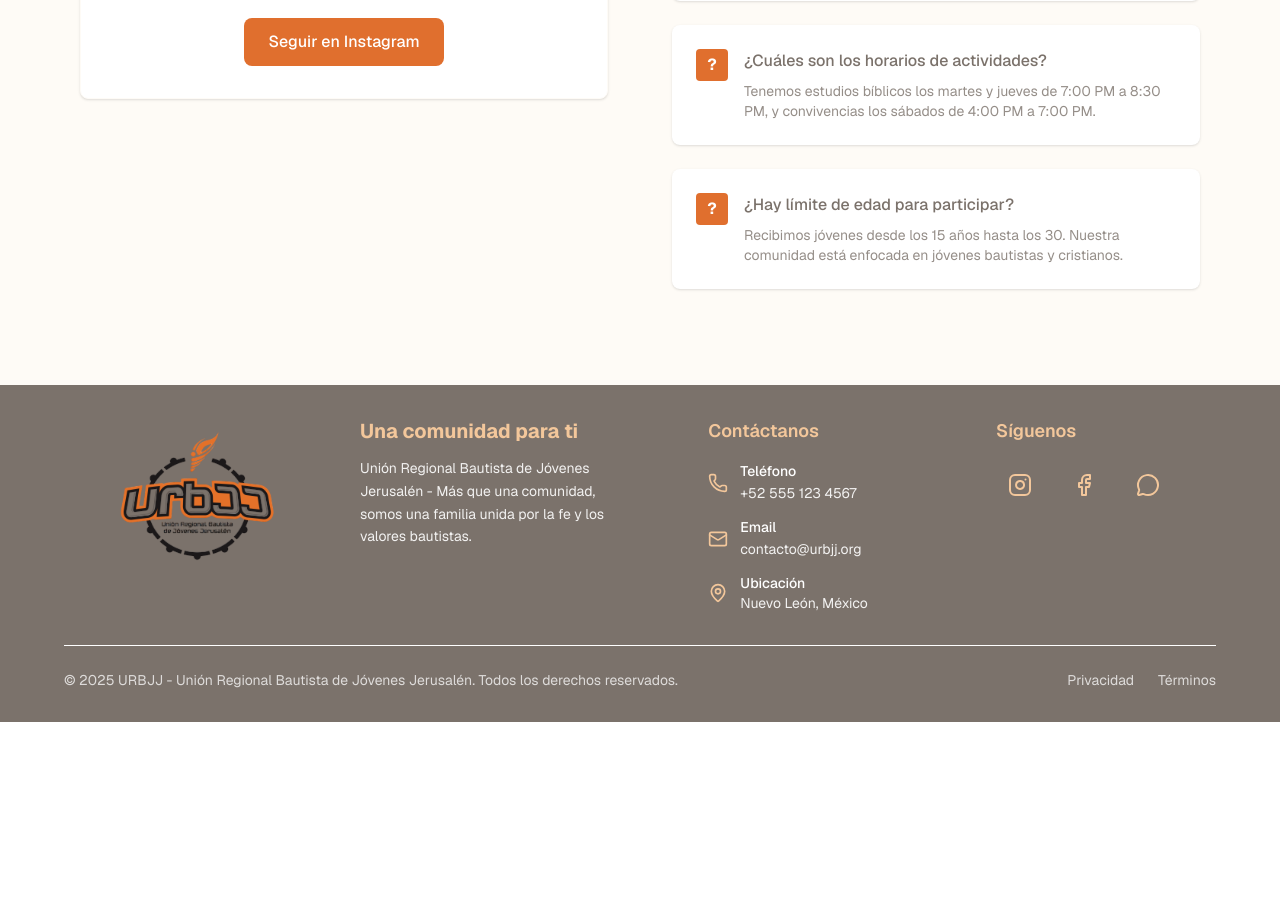
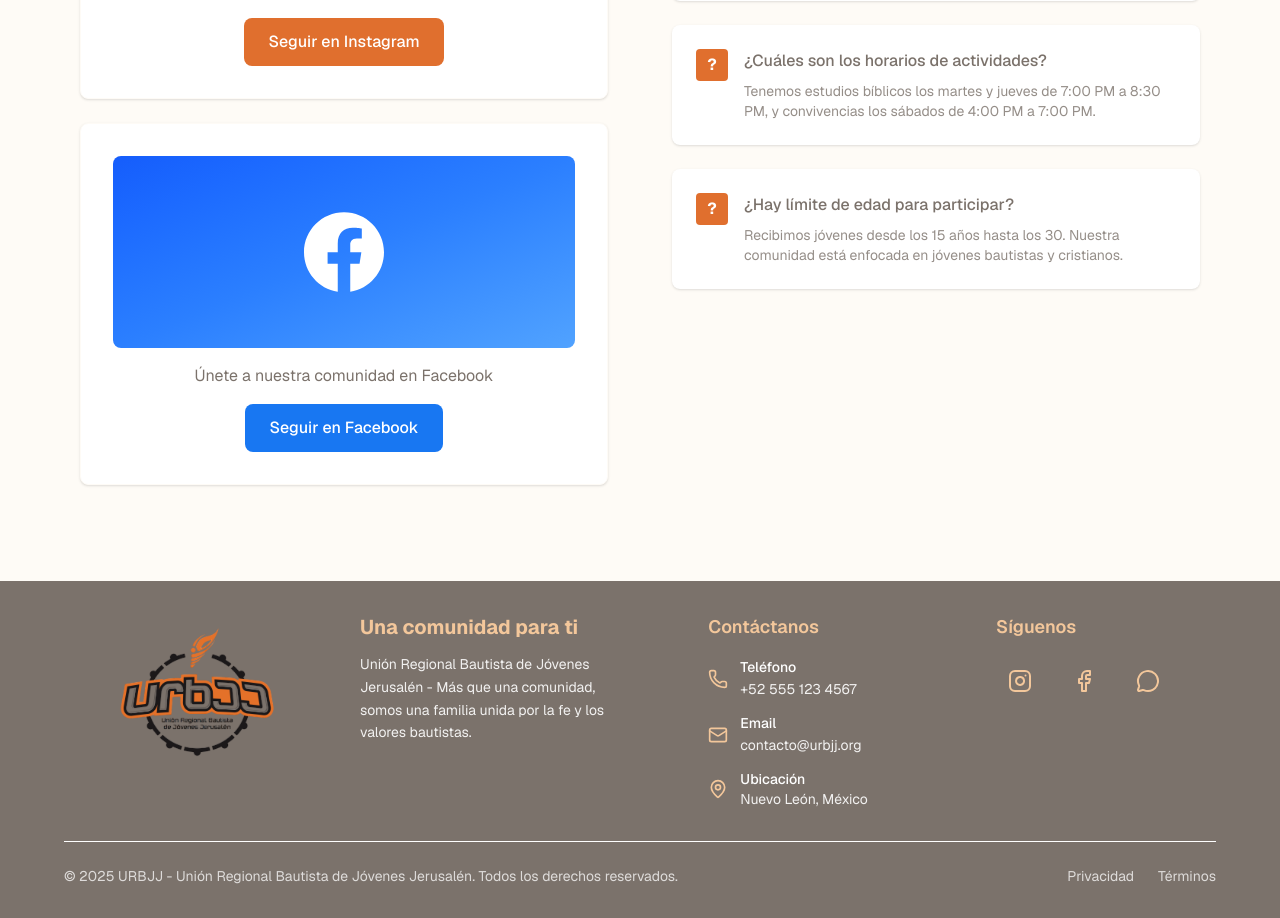
Before and after one commit to GermanxD/landing-page, a Next.js app: page / in a window 1280 px wide. Shown: the part 2361-3279 px from the top of the page. Before the commit the page ends 3083 px from the top, so only its background shows below. Built offline with nearby package versions, Linux system fonts and the light colour scheme.

Commit message:
Se añade seccion de facebook

```diff
--- a/src/components/SocialSection.js
+++ b/src/components/SocialSection.js
@@ -30,6 +30,27 @@ export default function SocialSection() {
 
               <button className="px-4 py-2 md:px-6 md:py-3 rounded-lg text-white text-sm md:text-base font-medium hover:opacity-90 transition-opacity" style={{ backgroundColor: 'var(--cocoa-brown)' }}>
                 Seguir en Instagram
+              </button>
+            </div>
+          </div>
+
+          {/* Sección de Facebook */}
+          <div className="bg-white rounded-lg p-6 md:p-8 shadow-sm hover:shadow-md transition-shadow mt-6" style={{ borderColor: 'var(--baby-powder)', borderWidth: '1px' }}>
+            <div className="text-center">
+              <div className="w-full h-32 md:h-40 lg:h-48 rounded-lg mx-auto mb-4 overflow-hidden bg-gradient-to-br from-blue-600 via-blue-500 to-blue-400">
+                <div className="w-full h-full flex items-center justify-center">
+                  <svg className="w-16 h-16 md:w-20 md:h-20 text-white" fill="currentColor" viewBox="0 0 24 24">
+                    <path d="M24 12.073c0-6.627-5.373-12-12-12s-12 5.373-12 12c0 5.99 4.388 10.954 10.125 11.854v-8.385H7.078v-3.47h3.047V9.43c0-3.007 1.792-4.669 4.533-4.669 1.312 0 2.686.235 2.686.235v2.953H15.83c-1.491 0-1.956.925-1.956 1.874v2.25h3.328l-.532 3.47h-2.796v8.385C19.612 23.027 24 18.062 24 12.073z"/>
+                  </svg>
+                </div>
+              </div>
+
+              <p className="text-sm md:text-base mb-4" style={{ color: 'var(--dim-gray)' }}>
+                Únete a nuestra comunidad en Facebook
+              </p>
+
+              <button className="px-4 py-2 md:px-6 md:py-3 rounded-lg text-white text-sm md:text-base font-medium hover:opacity-90 transition-opacity" style={{ backgroundColor: '#1877F2' }}>
+                Seguir en Facebook
               </button>
             </div>
           </div>
```
